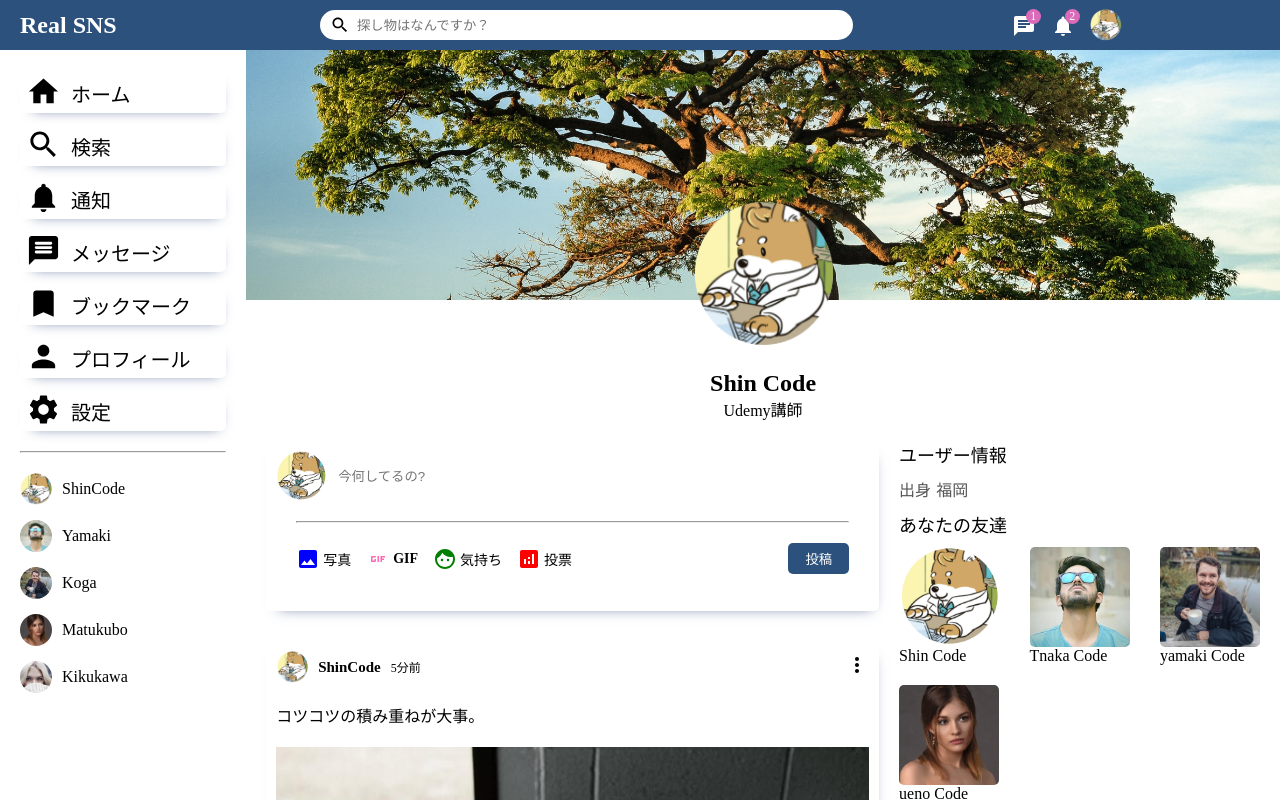
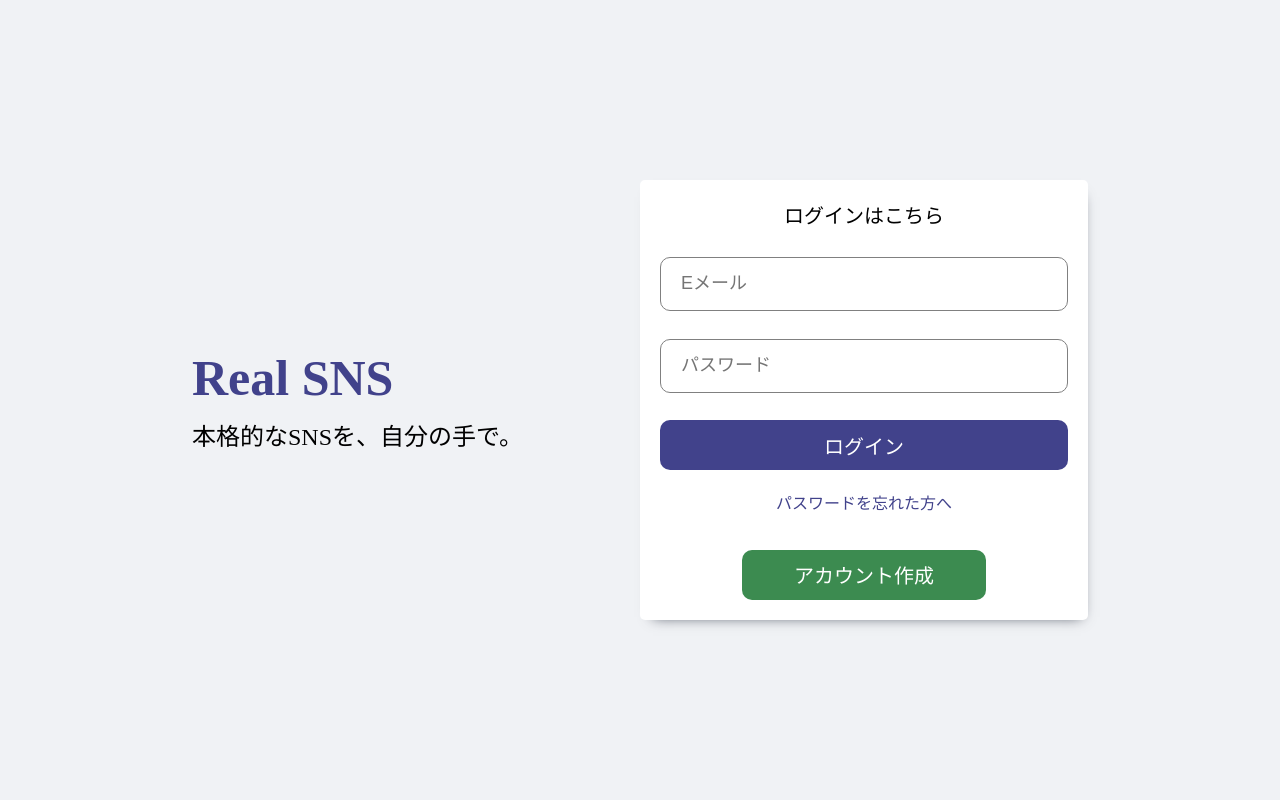
Before and after one commit to ryuya416/Real-SNS-frontend, a React (Create React App) app: page / in a window 1280 px wide. Shown: the top 800 px of the page. Built offline with nearby package versions, Linux system fonts and the light colour scheme.

Commit message:
✨ログインコンポーネント

```diff
--- a/src/App.jsx
+++ b/src/App.jsx
@@ -1,8 +1,9 @@
 import Home from "./pages/home/Home";
+import { Login } from "./pages/login/Login";
 import { Profile } from "./pages/profile/Profile";
 
 function App() {
-  return <Profile />;
+  return <Login />;
 }
 
 export default App;
--- /dev/null
+++ b/src/pages/login/Login.css
@@ -0,0 +1,95 @@
+.login {
+  width: 100vw;
+  height: 100vh;
+  background: #f0f2f5;
+  display: flex;
+  align-items: center;
+  justify-content: center;
+}
+
+.loginWrapper {
+  width: 70%;
+  height: 70%;
+  display: flex;
+}
+
+.loginLeft,
+.loginRight {
+  flex: 1;
+  display: flex;
+  flex-direction: column;
+  justify-content: center;
+}
+
+.loginLogo {
+  font-size: 50px;
+  font-weight: 800;
+  color: #41428b;
+  margin-bottom: 10px;
+}
+
+.loginDesc {
+  font-size: 24px;
+}
+
+.loginBox {
+  height: 400px;
+  padding: 20px;
+  border-radius: 10px;
+  display: flex;
+  flex-direction: column;
+  justify-content: space-between;
+  box-shadow: 3px 7px 13px -10px #404755;
+  border-radius: 5px;
+  background: #fff;
+}
+
+.loginInput {
+  height: 50px;
+  border-radius: 10px;
+  border: 1px solid gray;
+  font-size: 18px;
+  padding-left: 20px;
+  margin-bottom: 8px;
+}
+
+.loginInput:focus {
+  outline: none;
+}
+
+.loginButton {
+  height: 50px;
+  border-radius: 10px;
+  border: none;
+  font-size: 20px;
+  background: #41428b;
+  font-weight: 500;
+  color: white;
+  cursor: pointer;
+}
+
+.loginForgot {
+  text-align: center;
+  color: #41428b;
+  margin-bottom: 16px;
+}
+
+.loginRegisterButton {
+  height: 50px;
+  width: 60%;
+  align-self: center;
+  border-radius: 10px;
+  border: none;
+  font-size: 20px;
+  background: #3c8b50;
+  font-weight: 500;
+  color: white;
+  cursor: pointer;
+}
+
+.loginMsg {
+  text-align: center;
+  font-weight: 550;
+  font-size: 20px;
+  margin-bottom: 8px;
+}
--- /dev/null
+++ b/src/pages/login/Login.jsx
@@ -0,0 +1,29 @@
+import React from "react";
+import "./Login.css";
+
+export const Login = () => {
+  return (
+    <div className="login">
+      <div className="loginWrapper">
+        <div className="loginLeft">
+          <h3 className="loginLogo">Real SNS</h3>
+          <span className="loginDesc">本格的なSNSを、自分の手で。</span>
+        </div>
+        <div className="loginRight">
+          <div className="loginBox">
+            <p className="loginMsg">ログインはこちら</p>
+            <input type="text" className="loginInput" placeholder="Eメール" />
+            <input
+              type="text"
+              className="loginInput"
+              placeholder="パスワード"
+            />
+            <button className="loginButton">ログイン</button>
+            <span className="loginForgot">パスワードを忘れた方へ</span>
+            <button className="loginRegisterButton">アカウント作成</button>
+          </div>
+        </div>
+      </div>
+    </div>
+  );
+};
```
